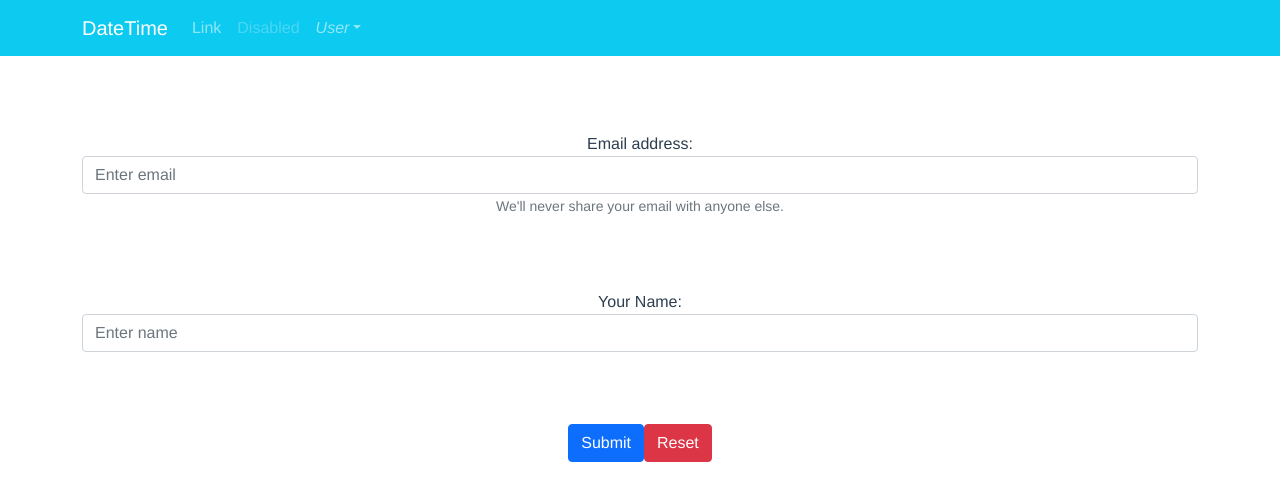
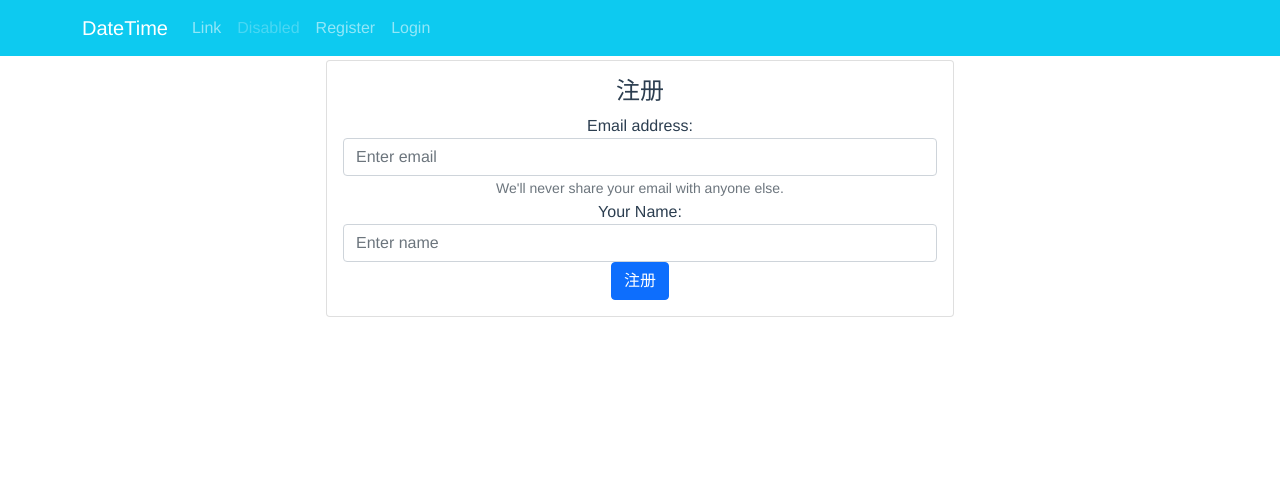
Before and after one commit to geek-Xie/DateTime, a Vue app in the folder datetime_web/: page /#/ in a window 1280 px wide. Shown: the top 500 px of the page. Built offline with nearby package versions, Linux system fonts and the light colour scheme.

Commit message:
调整nvabar与form距离

```diff
--- a/datetime_web/src/App.vue
+++ b/datetime_web/src/App.vue
@@ -1,16 +1,18 @@
 <template>
   <div id="app">
+    <Navbar />
     <router-view></router-view>
   </div>
 </template>
 
 <script>
 // import HelloWorld from "./components/HelloWorld.vue";
+import Navbar from "@/components/Navbar.vue";
 
 export default {
   name: "app",
   components: {
-    // HelloWorld,
+    Navbar,
   },
 };
 </script>
--- /dev/null
+++ b/datetime_web/src/components/LoginForm.vue
@@ -0,0 +1,80 @@
+<template>
+  <div class="login">
+    <b-row class="mt-50">
+      <b-col md="8" offset-md="2" lg="6" offset-lg="3">
+        <b-card title="登陆">
+          <b-form @submit="onSubmit" @reset="onReset" v-if="show">
+            <b-form-group
+              id="input-group-1"
+              label="Email address:"
+              label-for="input-1"
+              description="We'll never share your email with anyone else."
+            >
+              <b-form-input
+                id="input-1"
+                v-model="form.email"
+                type="email"
+                placeholder="Enter email"
+                required
+              ></b-form-input>
+            </b-form-group>
+            <b-form-group
+              id="input-group-2"
+              label="Your Name:"
+              label-for="input-2"
+            >
+              <b-form-input
+                id="input-2"
+                v-model="form.name"
+                placeholder="Enter name"
+                required
+              ></b-form-input>
+            </b-form-group>
+
+            <b-button type="submit" variant="primary">Submit</b-button>
+            <b-button type="reset" variant="danger">Reset</b-button>
+          </b-form>
+        </b-card>
+      </b-col>
+    </b-row>
+    <!-- <b-card class="mt-3" header="Form Data Result">
+      <pre class="m-0">{{ form }}</pre>
+    </b-card> -->
+  </div>
+</template>
+
+<script>
+export default {
+  data() {
+    return {
+      form: {
+        email: "",
+        name: "",
+      },
+      show: true,
+    };
+  },
+  methods: {
+    onSubmit(event) {
+      event.preventDefault();
+      alert(JSON.stringify(this.form));
+    },
+    onReset(event) {
+      event.preventDefault();
+      // Reset our form values
+      this.form.email = "";
+      this.form.name = "";
+      this.form.food = null;
+      this.form.checked = [];
+      // Trick to reset/clear native browser form validation state
+      this.show = false;
+      this.$nextTick(() => {
+        this.show = true;
+      });
+    },
+  },
+};
+</script>
+
+<style>
+</style>
--- a/datetime_web/src/components/Navbar.vue
+++ b/datetime_web/src/components/Navbar.vue
@@ -35,14 +35,20 @@
               <b-dropdown-item href="#">FA</b-dropdown-item>
             </b-nav-item-dropdown> -->
 
-            <b-nav-item-dropdown right>
-              <!-- Using 'button-content' slot -->
-              <template #button-content>
+            <!-- <b-nav-item-dropdown right> -->
+            <!-- Using 'button-content' slot -->
+            <!-- <template #button-content>
                 <em>User</em>
               </template>
               <b-dropdown-item href="#">Profile</b-dropdown-item>
               <b-dropdown-item href="#">Sign Out</b-dropdown-item>
-            </b-nav-item-dropdown>
+            </b-nav-item-dropdown> -->
+            <b-nav-item @click="$router.replace({ name: 'Register' })"
+              >Register</b-nav-item
+            >
+            <b-nav-item @click="$router.replace({ name: 'Login' })"
+              >Login</b-nav-item
+            >
           </b-navbar-nav>
         </b-collapse>
       </b-container>
--- a/datetime_web/src/components/AuthForm.vue
+++ b/datetime_web/src/components/RegisterForm.vue
@@ -1,9 +1,8 @@
 <template>
-  <div>
-    <b-container fluid="sm">
-      <br />
-      <br />
-      <br />
+  <div class="register">
+    <b-row class="mt-50">
+      <b-col md="8" offset-md="2" lg="6" offset-lg="3">
+        <b-card title="注册">
           <b-form @submit="onSubmit" @reset="onReset" v-if="show">
             <b-form-group
               id="input-group-1"
@@ -19,11 +18,12 @@
                 required
               ></b-form-input>
             </b-form-group>
-        <br />
-        <br />
-        <br />
 
-        <b-form-group id="input-group-2" label="Your Name:" label-for="input-2">
+            <b-form-group
+              id="input-group-2"
+              label="Your Name:"
+              label-for="input-2"
+            >
               <b-form-input
                 id="input-2"
                 v-model="form.name"
@@ -51,13 +51,11 @@
             <b-form-checkbox value="that">Check that out</b-form-checkbox>
           </b-form-checkbox-group>
         </b-form-group> -->
-        <br />
-        <br />
-        <br />
-        <b-button type="submit" variant="primary">Submit</b-button>
-        <b-button type="reset" variant="danger">Reset</b-button>
+            <b-button variant="primary" block>注册</b-button>
           </b-form>
-    </b-container>
+        </b-card>
+      </b-col>
+    </b-row>
     <!-- <b-card class="mt-3" header="Form Data Result">
       <pre class="m-0">{{ form }}</pre>
     </b-card> -->
--- a/datetime_web/src/router/index.js
+++ b/datetime_web/src/router/index.js
@@ -1,6 +1,8 @@
 import Vue from 'vue'
 import VueRouter from 'vue-router'
 import Home from '../views/Home.vue'
+import RegisterForm from '../components/RegisterForm.vue'
+import LoginForm from '../components/LoginForm.vue'
 
 Vue.use(VueRouter)
 
@@ -11,12 +13,14 @@ const routes = [
     component: Home
   },
   {
-    path: '/about',
-    name: 'About',
-    // route level code-splitting
-    // this generates a separate chunk (about.[hash].js) for this route
-    // which is lazy-loaded when the route is visited.
-    component: () => import(/* webpackChunkName: "about" */ '../views/About.vue')
+    path: '/register',
+    name: 'Register',
+    component: RegisterForm
+  },
+  {
+    path: '/login',
+    name: 'Login',
+    component: LoginForm
   }
 ]
 
--- a/datetime_web/src/views/Home.vue
+++ b/datetime_web/src/views/Home.vue
@@ -1,21 +1,17 @@
 <template>
   <div>
-    <Navbar></Navbar>
-    <AuthForm></AuthForm>
+    <RegisterForm></RegisterForm>
   </div>
 </template>
 
 <script>
 // @ is an alias to /src
-// import HelloWorld from "@/components/HelloWorld.vue";
-import Navbar from "@/components/Navbar.vue";
-import AuthForm from "@/components/AuthForm.vue";
+import RegisterForm from "@/components/RegisterForm.vue";
 
 export default {
   name: "Home",
   components: {
-    Navbar,
-    AuthForm,
+    RegisterForm,
   },
 };
 </script>
```
Also changed, not shown: 1 other file (tests, documents, lock files or other folders). Lines whose indentation alone changed are shown as unchanged.
